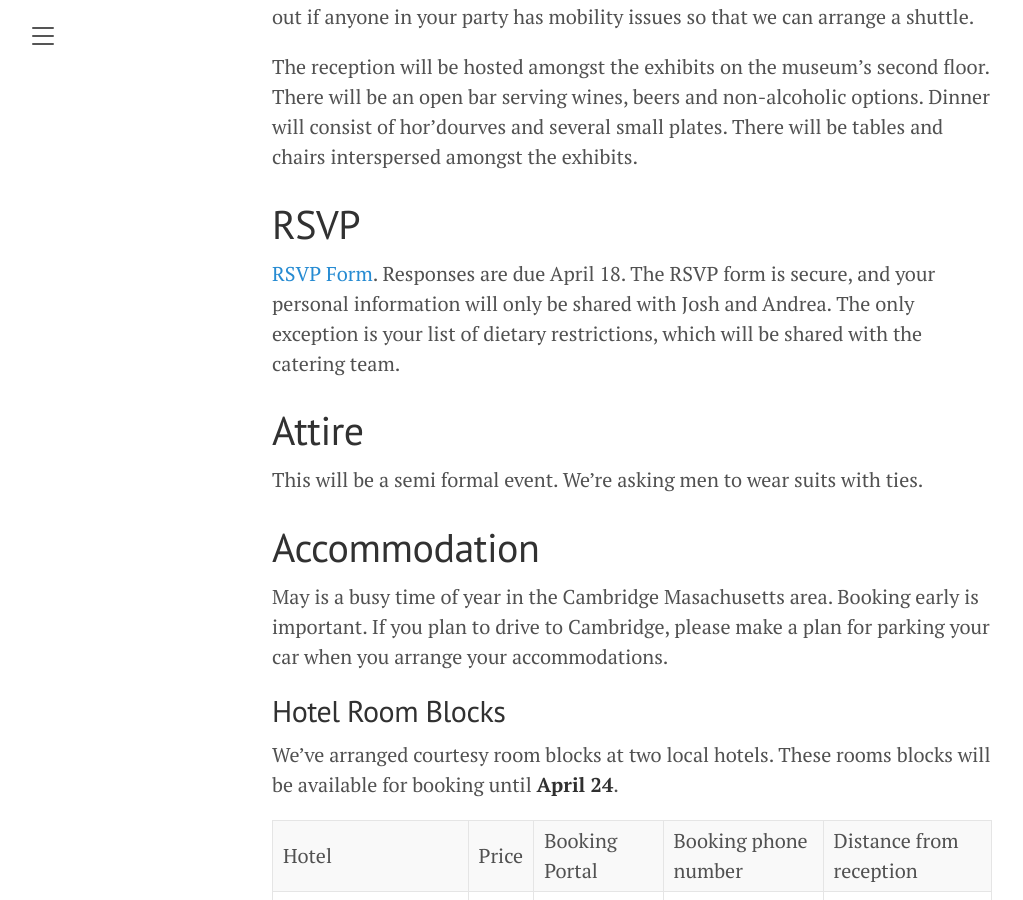
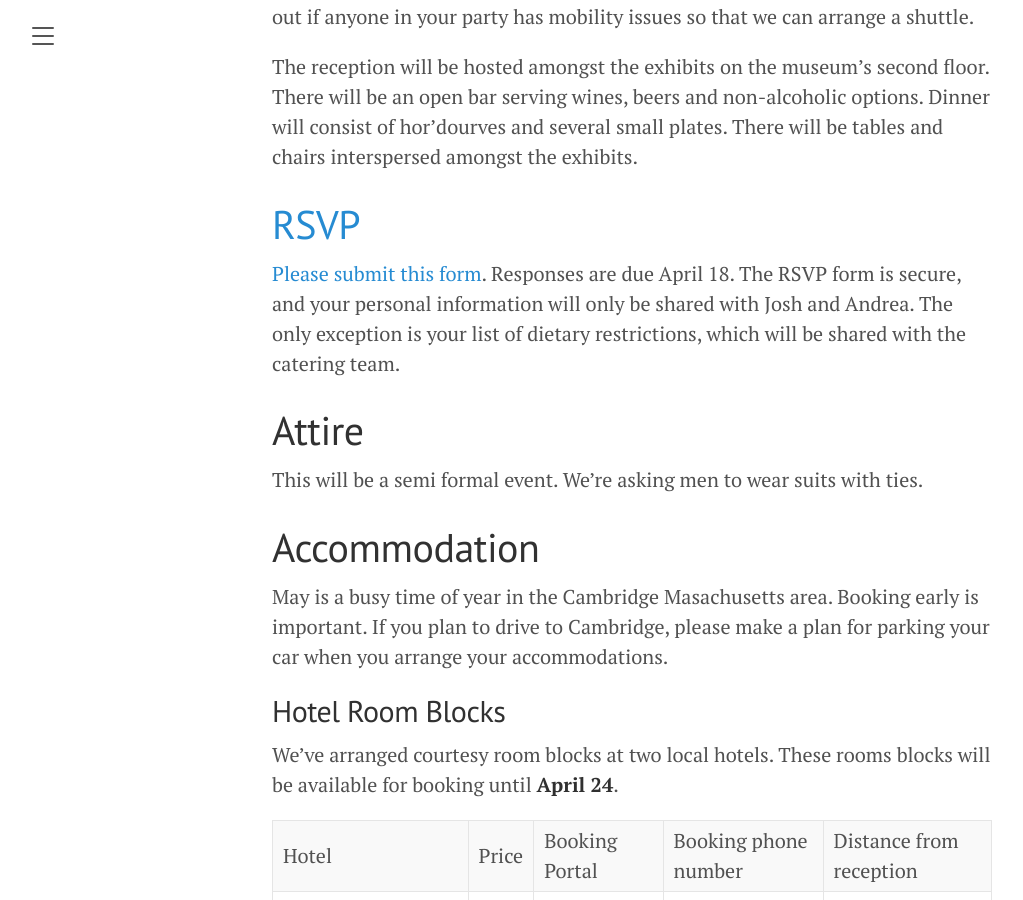
Before and after one commit to JoshBradshaw/andreajosh.github.io, a Jekyll site: the page built from _posts/2023-12-30-overview.md, in a window 1280 px wide and 900 px high, scrolled down 1037 px. Shown: the whole window, without its empty margins (8-1031 px from the left). Built offline with Jekyll 4.4.1, drawn with Linux system fonts in a browser that asks for light colours.

Commit message:
Update 2023-12-30-overview.md

```diff
--- a/_posts/2023-12-30-overview.md
+++ b/_posts/2023-12-30-overview.md
@@ -20,9 +20,9 @@ We will be [walking two blocks from the ceremony to the reception](https://maps.
 
 The reception will be hosted amongst the exhibits on the museum's second floor. There will be an open bar serving wines, beers and non-alcoholic options. Dinner will consist of hor'dourves and several small plates. There will be tables and chairs interspersed amongst the exhibits.
 
-# RSVP
+# [RSVP](https://forms.gle/yNtpVW9MCpyCcn6j9)
 
-[RSVP Form](https://forms.gle/yNtpVW9MCpyCcn6j9). Responses are due April 18. The RSVP form is secure, and your personal information will only be shared with Josh and Andrea. The only exception is your list of dietary restrictions, which will be shared with the catering team.
+[Please submit this form](https://forms.gle/yNtpVW9MCpyCcn6j9). Responses are due April 18. The RSVP form is secure, and your personal information will only be shared with Josh and Andrea. The only exception is your list of dietary restrictions, which will be shared with the catering team.
 
 # Attire
 
```
